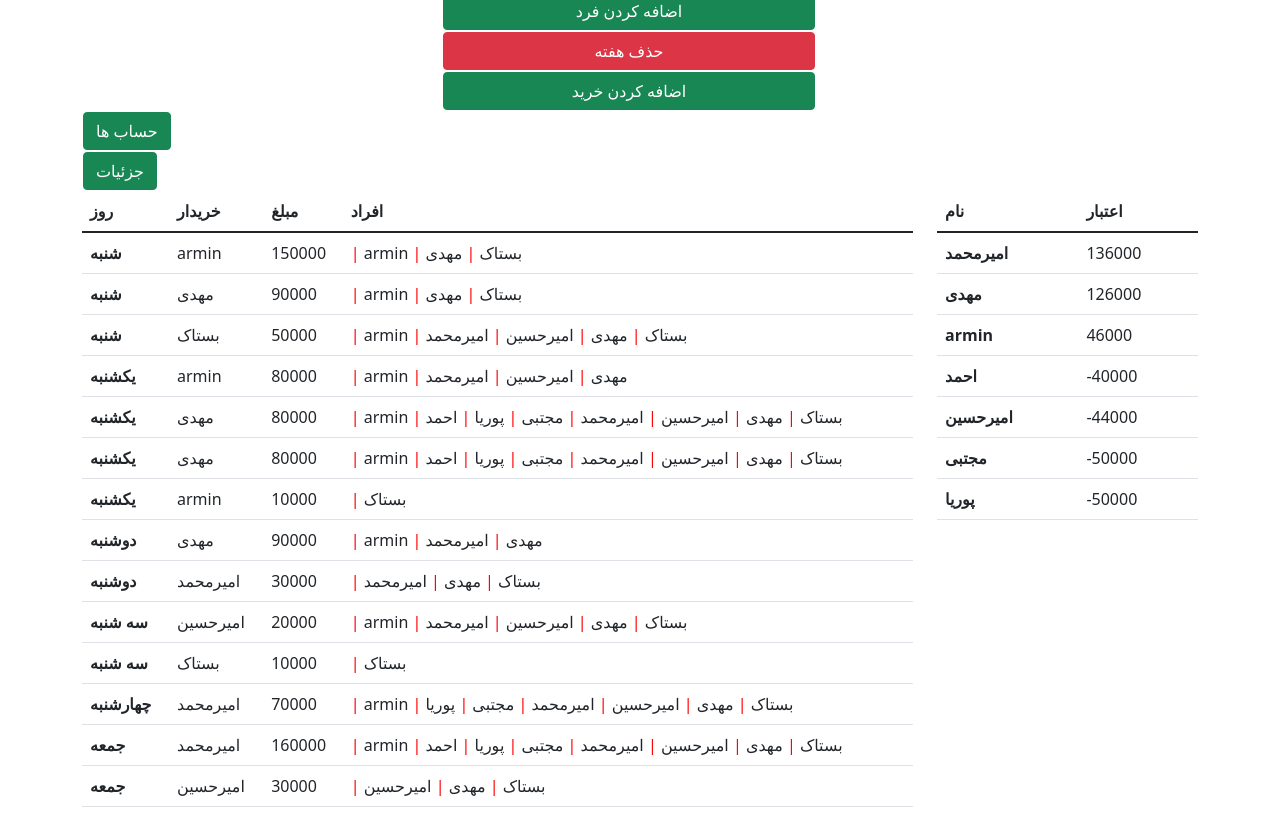
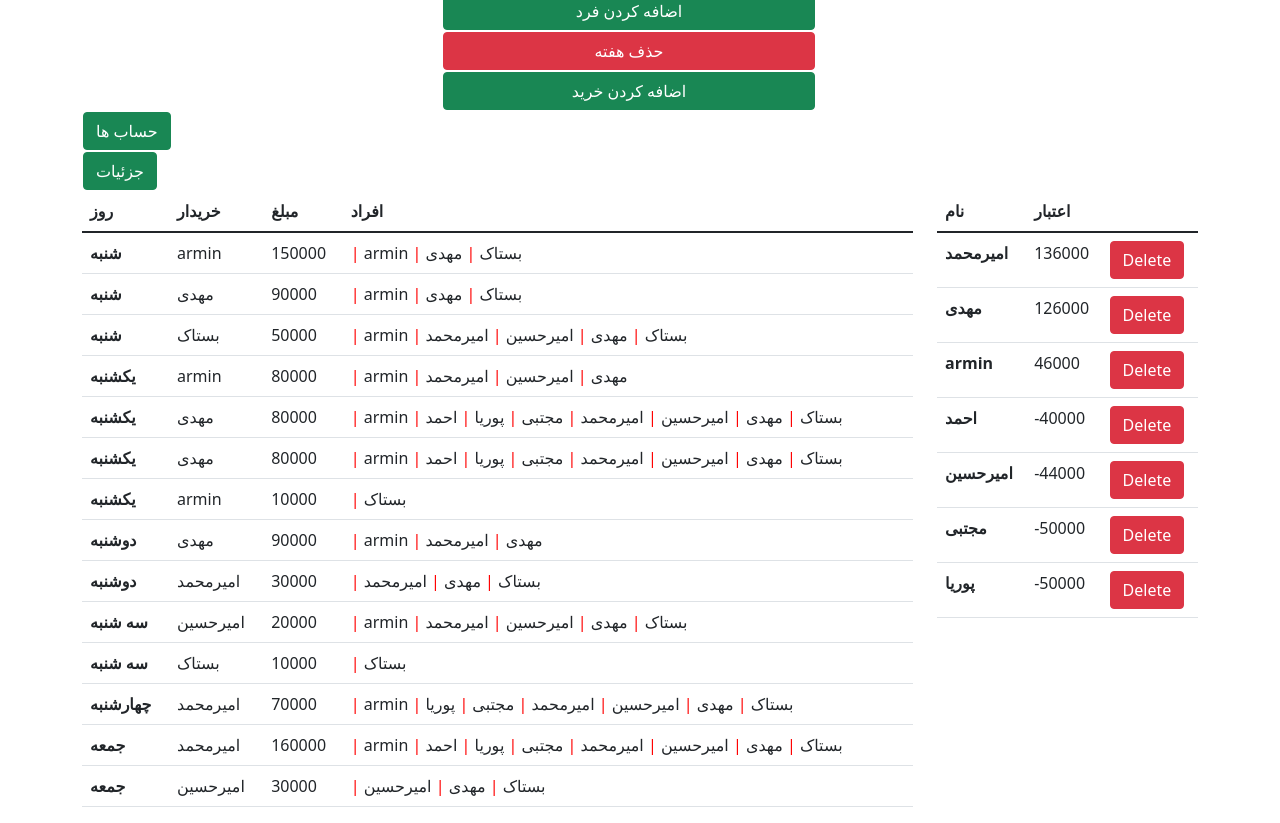
Before and after one commit to arminam3/hesab_2, a Django app: page /2/refresh/ in a window 1280 px wide. Shown: the part 289-1112 px from the top of the page. Run offline with Django 4.2, Linux system fonts and the light colour scheme; data comes from the database, SQL or seed files in the repository; both versions use the stored data as it was after the commit.

Commit message:
add delete money

```diff
--- a/hesab/templates/hesab/week_details.html
+++ b/hesab/templates/hesab/week_details.html
@@ -101,6 +101,9 @@
                                 {{ mon.money }}
                             {% endif %}
                         </td>
+                    <td>
+                        <a href="{% url 'delete_money' mon.id %}" class="btn btn-danger">Delete</a>
+                    </td>
 
 
                     </tr>
--- a/hesab/urls.py
+++ b/hesab/urls.py
@@ -9,5 +9,6 @@ urlpatterns=[
     path('<int:pk>/createmoney/', views.money_create_view, name='create_money'),
     path('<int:pk>/createshopping/', views.shopping_create_view, name='create_shopping'),
     path('<int:pk>/hesab/', views.hesab, name='hesab'),
+    path('<int:pk>/deletemoney/', views.DeleteMoney.as_view(), name='delete_money'),
     path('<int:pk>/lasthesabrefresh/', views.last_hesab_refresh, name='last_hesab_refresh'),
 ]
--- a/hesab/views.py
+++ b/hesab/views.py
@@ -298,10 +298,15 @@ class DeleteWeek(generic.DeleteView):
 #         shou
 #         while n_money <0:
 
+# def give_to_get(request, pk):
 
 
 
-
+class DeleteMoney(generic.DeleteView):
+    model = Money
+    template_name = 'hesab/delete_week.html'
+    def get_success_url(self):
+        return f'/{self.object.week.id}/weekdetails/'
 
 
 
```
Also changed, not shown: db.sqlite3.
